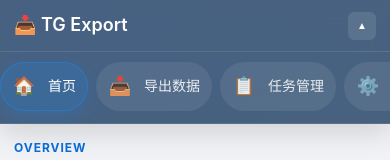
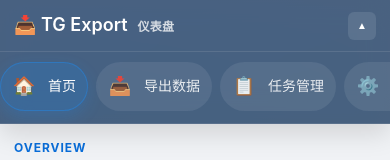
Before and after one commit to zfonlyone/tg-export, a Vue app in the folder frontend/: page /dashboard in a window 390 px wide. Shown: the top 160 px of the page. Built offline with nearby package versions, Linux system fonts and the light colour scheme; no server answers; sample sign-in values are in the browser's storage.

Commit message:
mobile: show current page title in top bar

```diff
--- a/frontend/src/App.vue
+++ b/frontend/src/App.vue
@@ -3,8 +3,14 @@
     <!-- 侧边栏 / 顶部导航 -->
     <aside ref="sidebarEl" class="sidebar" :class="{ 'collapsed': isCollapsed }">
       <div class="sidebar-logo">
-        <h1 v-if="!isDesktopCollapsed || isMobile">📥 TG Export</h1>
-        <h1 v-else>📥</h1>
+        <div class="brand-wrap">
+          <h1 v-if="!isDesktopCollapsed || isMobile">📥 TG Export</h1>
+          <h1 v-else>📥</h1>
+          <!-- 移动端：显示当前页面标题（收纳态也保留），避免迷路 -->
+          <div v-if="isMobile" class="nav-title" :title="navTitle">
+            {{ navTitle }}
+          </div>
+        </div>
         <button @click="toggleSidebar" class="sidebar-toggle-btn" :title="toggleTitle">
           {{ toggleIcon }}
         </button>
@@ -84,6 +90,18 @@ const isTopNavCollapsed = ref(localStorage.getItem('topNavCollapsed') === 'true'
 
 const isCollapsed = computed(() => (isMobile.value ? isTopNavCollapsed.value : isDesktopCollapsed.value))
 
+// 当前页标题（移动端顶部显示）
+const navTitle = computed(() => {
+  const p = route.path
+  if (p.startsWith('/tasks/')) return '任务详情'
+  if (p === '/tasks') return '任务管理'
+  if (p === '/export') return '导出数据'
+  if (p === '/settings') return '设置'
+  if (p === '/dashboard' || p === '/') return '仪表盘'
+  if (p === '/login') return '登录'
+  return 'TG Export'
+})
+
 // DOM 引用：用于动态测量顶部条高度，防止缩放/字体变化导致错位
 const sidebarEl = ref(null)
 
@@ -97,7 +115,6 @@ function updateTopbarHeightVar() {
     document.documentElement.style.removeProperty('--topbar-h')
     return
   }
-  // 等待 DOM 更新后再测量，避免高度抖动
   requestAnimationFrame(() => {
     if (!sidebarEl.value) return
     const h = sidebarEl.value.getBoundingClientRect().height
@@ -182,6 +199,24 @@ onBeforeUnmount(() => {
 </script>
 
 <style scoped>
+.brand-wrap {
+  display: flex;
+  align-items: baseline;
+  gap: 10px;
+  min-width: 0;
+}
+
+.nav-title {
+  color: rgba(255, 255, 255, 0.78);
+  font-weight: 600;
+  font-size: 12px;
+  letter-spacing: 0.2px;
+  max-width: 40vw;
+  overflow: hidden;
+  text-overflow: ellipsis;
+  white-space: nowrap;
+}
+
 .sidebar-footer .btn:hover {
   background: rgba(255, 255, 255, 0.1);
   border-color: rgba(255, 255, 255, 0.5);
```
